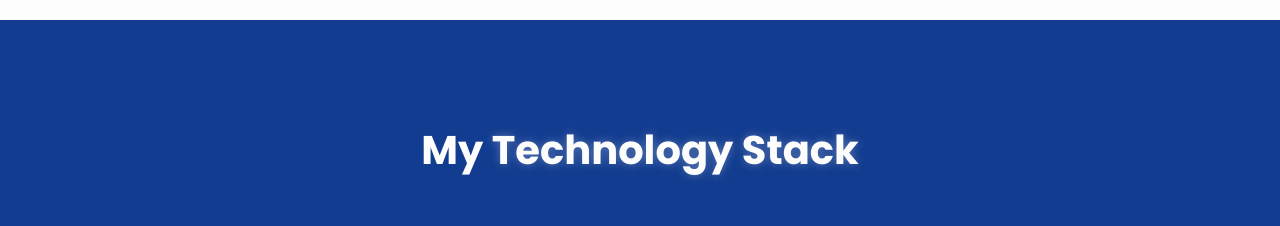
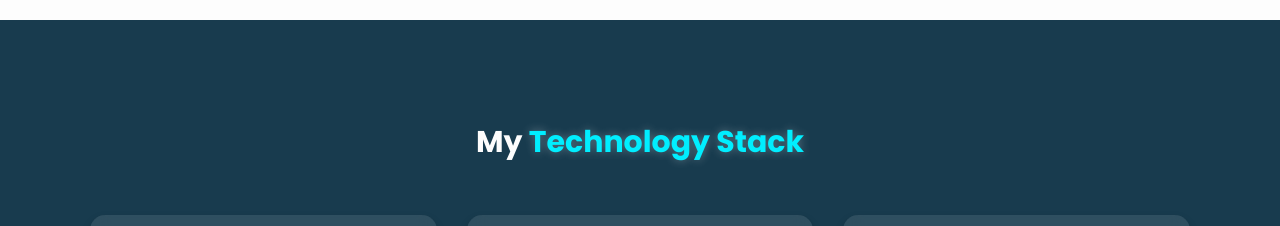
Before and after one commit to Nimsarani/Portfolio, a plain HTML site: page index.html in a window 1280 px wide. Shown: the part 1580-1806 px from the top of the page. Drawn offline with nearby package versions, Linux system fonts and the light colour scheme; a web font is replaced by a local one.

Commit message:
skills category

```diff
--- a/index.html
+++ b/index.html
@@ -24,7 +24,7 @@
             <a href="#education">Education</a>
             <a href="#project">Project</a>
             <a href="#contact">Contact</a>
-        </nav>7
+        </nav>
         <div class="bx bx-moon" id="darkMode-icon"></div>
     </header>
 
--- a/style.css
+++ b/style.css
@@ -16,7 +16,7 @@
 :root{
     --bg-color: #fdfdfd;
     --text-color: #333;
-    --main-color: #123c8f;
+    --main-color:#183B4E;
     --white-color: #fdfdfd;
     --shadow-color: rgba(0,0,0, .2);
 }
@@ -349,14 +349,14 @@ span{
 }
 
 .skills-content h2 {
-    font-size: 4rem;
+    font-size: 3rem;
     margin-bottom: 5rem;
     text-align: center;
-    color: var(--white-color);
+    color: var(--bg-color);
 }
 
 .skills-content h2 span {
-    color: var(--white-color);
+    color: #0ef;
     text-shadow: 0 0 10px rgba(255, 255, 255, 0.3);
 }
 
@@ -383,7 +383,7 @@ span{
 
 .skills-category:hover {
     transform: translateY(-10px);
-    box-shadow: 0 1rem 2rem rgba(0, 0, 0, 0.3);
+    box-shadow: 0 1rem 2rem #0ef;
 }
 
 .skills-category h3 {
```
